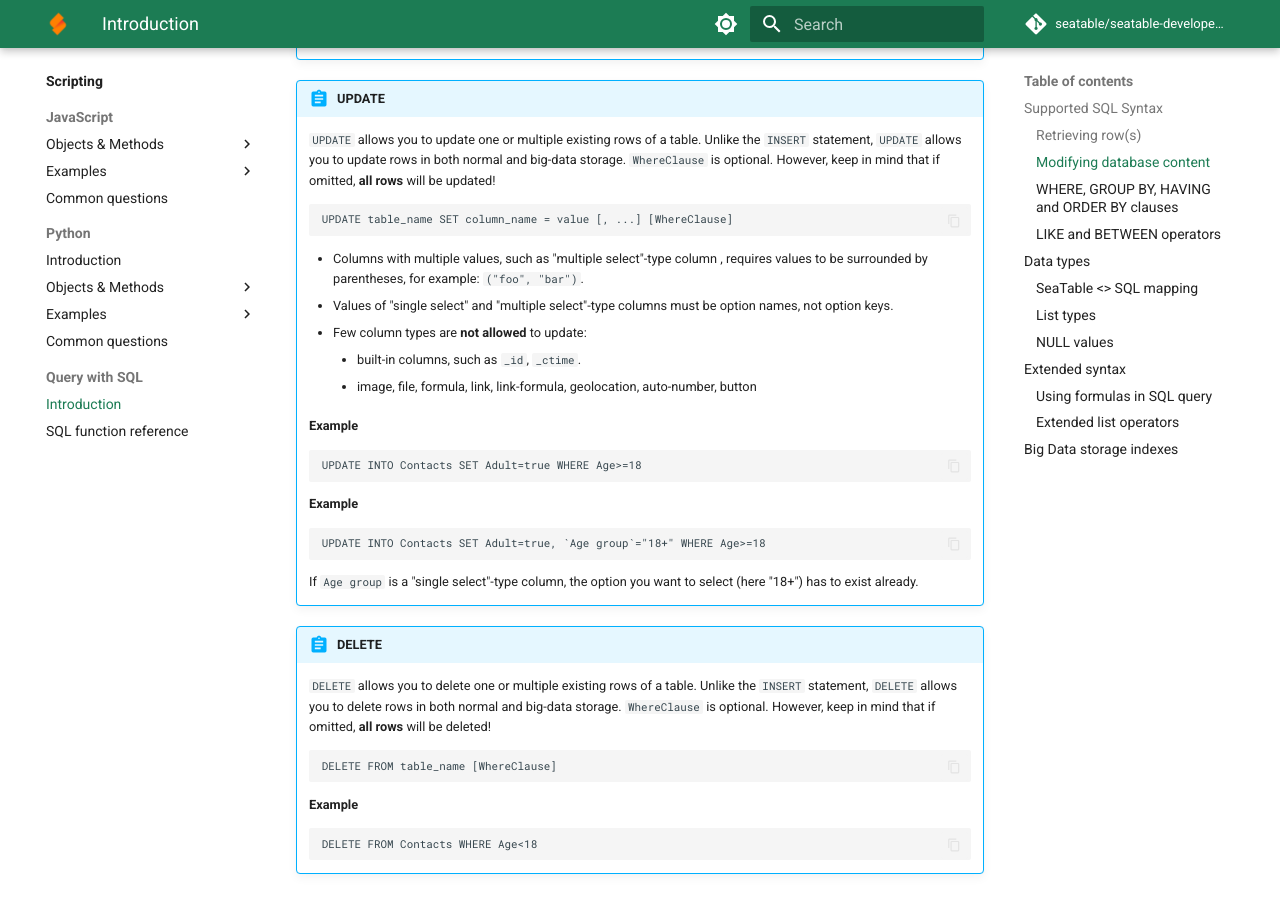
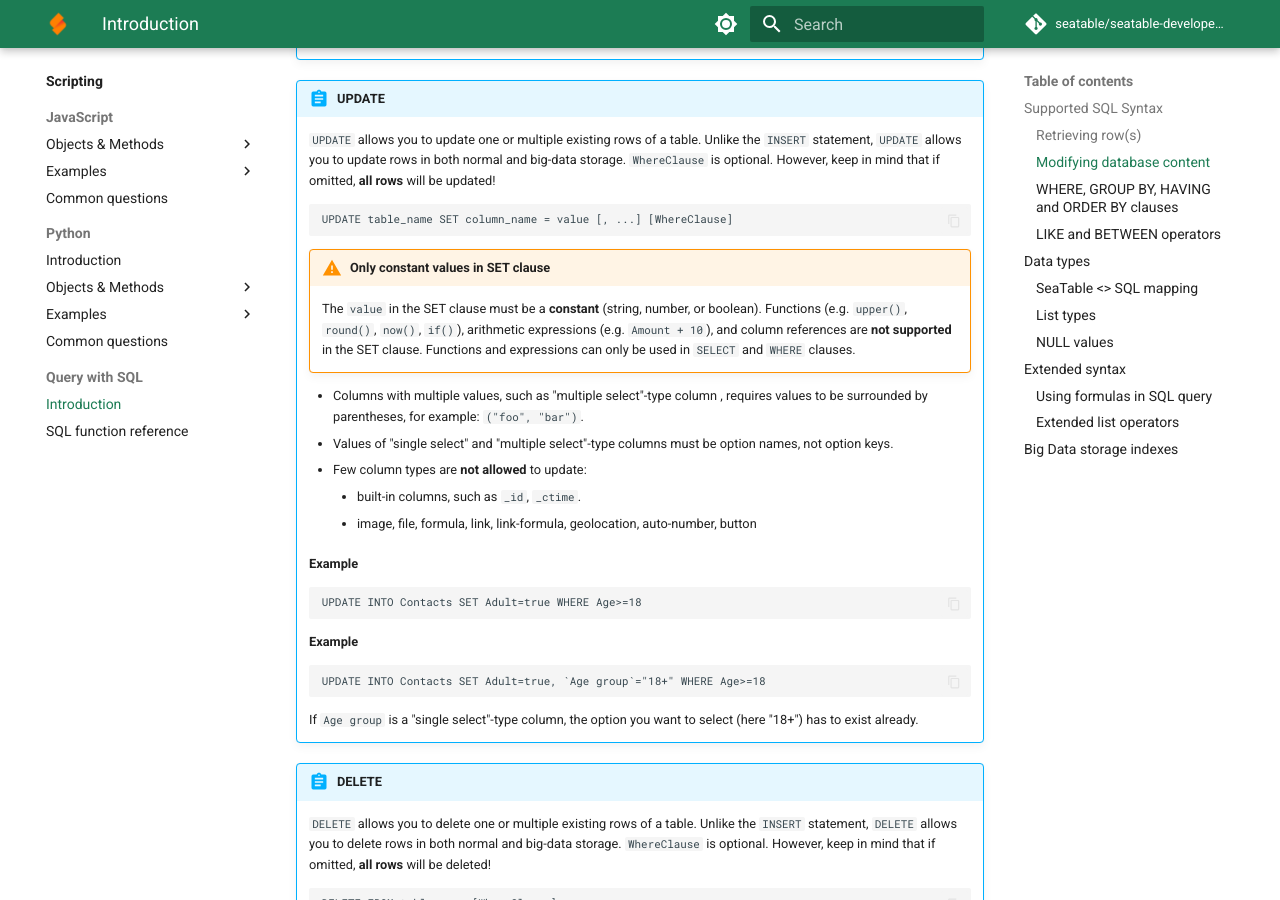
Before and after one commit to seatable/seatable-developer-docs, an MkDocs documentation site: the page built from docs/scripts/sql/introduction.md, in a window 1280 px wide and 900 px high, scrolled down 2752 px. Built offline with MkDocs 1.6.1 and Material for MkDocs 9.7.7, drawn with Linux system fonts in a browser that asks for light colours; comment, search, counter and statistics services are not loaded.

Commit message:
updated sql usage

````diff
--- a/docs/scripts/sql/introduction.md
+++ b/docs/scripts/sql/introduction.md
@@ -105,6 +105,9 @@ Please note that the SQL syntax is case insensitive: we use only upper-cased ins
       ```
       UPDATE table_name SET column_name = value [, ...] [WhereClause]
       ```
+
+    !!! warning "Only constant values in SET clause"
+        The `value` in the SET clause must be a **constant** (string, number, or boolean). Functions (e.g. `upper()`, `round()`, `now()`, `if()`), arithmetic expressions (e.g. `Amount + 10`), and column references are **not supported** in the SET clause. Functions and expressions can only be used in `SELECT` and `WHERE` clauses.
 
     - Columns with multiple values, such as "multiple select"-type column , requires values to be surrounded by parentheses, for example: `("foo", "bar")`.
     - Values of "single select" and "multiple select"-type columns must be option names, not option keys.
````
Also changed, not shown: docs/scripts/sql/functions.md (+3 -0 lines).
